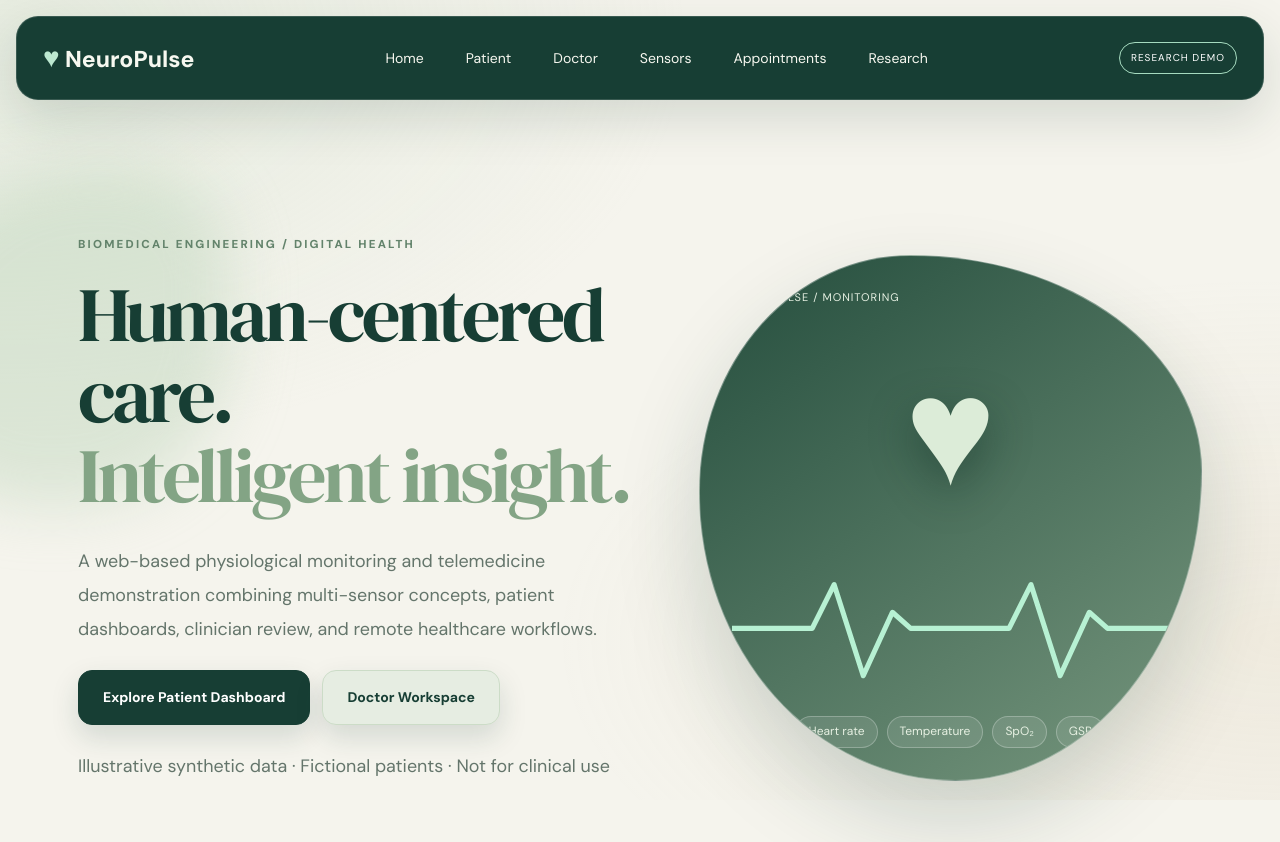
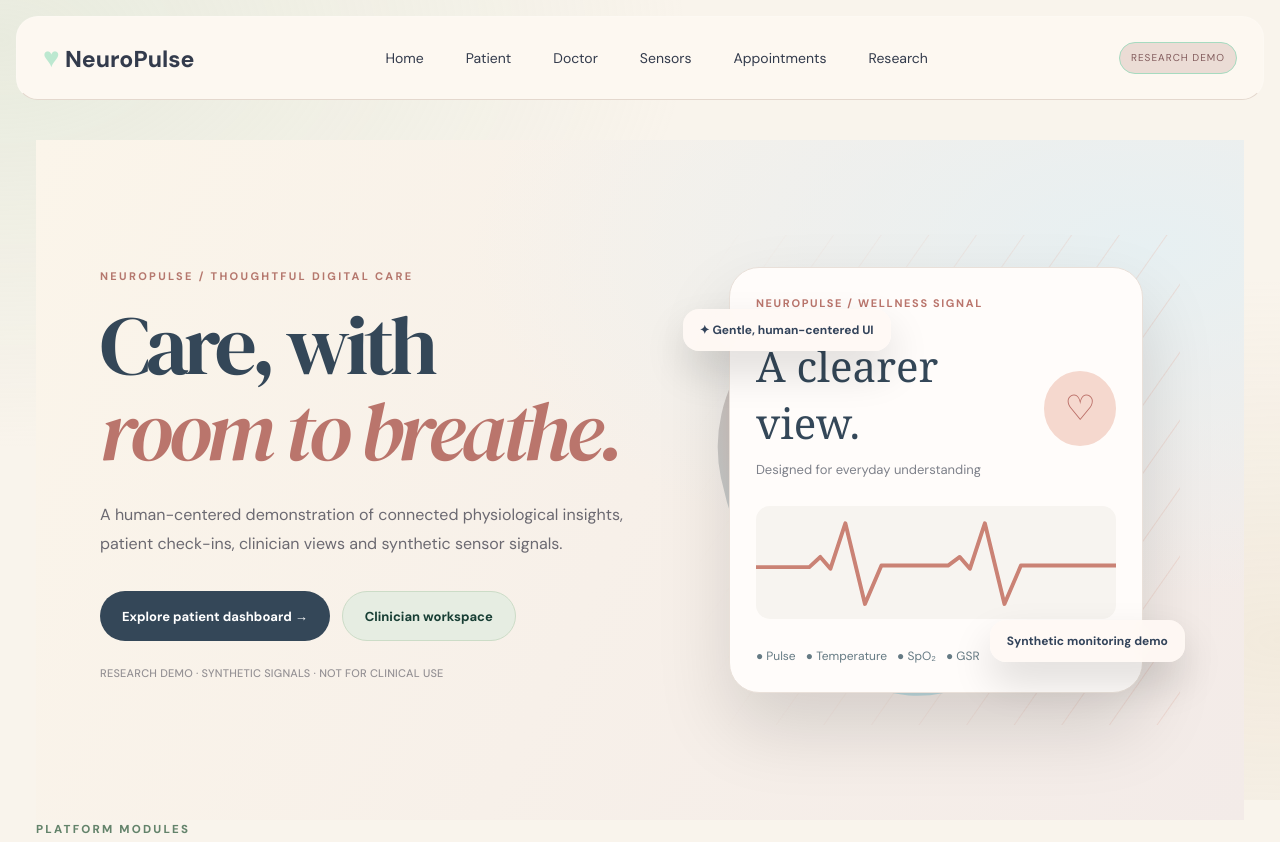
Before and after one commit to Sejuti-Dhali/NeuroPulse, a plain HTML site: page index.html in a window 1280 px wide. Shown: the top 842 px of the page. Drawn offline with Linux system fonts and the light colour scheme.

Commit message:
Introduce distinct editorial nature-inspired interfaces

```diff
--- a/index.html
+++ b/index.html
@@ -9,8 +9,9 @@
 <script src="app.js" defer></script>
 
 <link rel="stylesheet" href="biophilic-premium.css?v=20261121-final">
+<link rel="stylesheet" href="nature-redesign.css?v=5">
 </head>
-<body>
+<body class="bio3-neuro">
 <header class="topbar">
   <a class="logo" href="#home"><span class="logo-mark">♥</span> NeuroPulse</a>
   <nav aria-label="Main navigation">
@@ -26,6 +27,95 @@
 
 <main>
 <section id="home" class="page">
+<!-- NATURE-V5 START -->
+<div class="nature-stage neuro-stage">
+  <div class="copy">
+    <div class="micro">
+      NeuroPulse / thoughtful digital care
+    </div>
+
+    <h1>
+      Care, with<br>
+      <em>room to breathe.</em>
+    </h1>
+
+    <p>
+      A human-centered demonstration of connected
+      physiological insights, patient check-ins,
+      clinician views and synthetic sensor signals.
+    </p>
+
+    <div class="actions">
+      <a class="action" href="#patient">
+        Explore patient dashboard &rarr;
+      </a>
+
+      <a class="action secondary" href="#doctor">
+        Clinician workspace
+      </a>
+    </div>
+
+    <p class="small-note">
+      RESEARCH DEMO · SYNTHETIC SIGNALS · NOT FOR CLINICAL USE
+    </p>
+  </div>
+
+  <div class="scene">
+    <div class="lines"></div>
+
+    <div class="scene-card">
+      <div style="font-size:11px;letter-spacing:.15em;color:#BA756C;font-weight:700">
+        NEUROPULSE / WELLNESS SIGNAL
+      </div>
+
+      <div style="display:flex;align-items:center;justify-content:space-between;margin:25px 0">
+        <div>
+          <div style="font:400 42px Georgia,serif;color:#344758">
+            A clearer view.
+          </div>
+
+          <div style="color:#7E818A;font-size:13px;margin-top:8px">
+            Designed for everyday understanding
+          </div>
+        </div>
+
+        <div style="width:75px;height:75px;border-radius:50%;background:#F5D8CE;display:grid;place-items:center;font-size:35px;color:#B96C65">
+          &#9825;
+        </div>
+      </div>
+
+      <svg viewBox="0 0 460 145"
+           aria-label="Illustrative heart rate signal"
+           role="img"
+           style="width:100%;background:#F7F4F0;border-radius:14px">
+
+        <path
+          d="M0 78H68L82 65L95 80L114 22L139 125L160 76H245L260 65L273 80L292 22L317 125L338 76H460"
+          fill="none"
+          stroke="#CA8275"
+          stroke-width="5"
+          stroke-linecap="round"
+          stroke-linejoin="round"/>
+      </svg>
+
+      <div style="display:flex;gap:10px;flex-wrap:wrap;margin-top:19px;color:#657A83;font-size:12px">
+        <span>● Pulse</span>
+        <span>● Temperature</span>
+        <span>● SpO₂</span>
+        <span>● GSR</span>
+      </div>
+    </div>
+
+    <span class="float-label top-label">
+      ✦ Gentle, human-centered UI
+    </span>
+
+    <span class="float-label bottom-label">
+      Synthetic monitoring demo
+    </span>
+  </div>
+</div>
+<!-- NATURE-V5 END -->
   <div class="hero">
     <div>
       <div class="eyebrow">BIOMEDICAL ENGINEERING / DIGITAL HEALTH</div>
--- /dev/null
+++ b/nature-redesign.css
@@ -0,0 +1,419 @@
+@import url('https://fonts.googleapis.com/css2?family=DM+Sans:wght@400;500;600;700&family=DM+Serif+Display:ital@0;1&display=swap');
+
+* {
+  box-sizing: border-box;
+}
+
+html {
+  scroll-behavior: smooth;
+  scroll-padding-top: 90px;
+}
+
+body {
+  margin: 0 !important;
+  font-family: 'DM Sans', sans-serif !important;
+  -webkit-font-smoothing: antialiased;
+}
+
+h1, h2 {
+  font-family: 'DM Serif Display', Georgia, serif !important;
+  font-weight: 400 !important;
+  letter-spacing: -.055em !important;
+}
+
+.nature-stage {
+  position: relative;
+  isolation: isolate;
+  overflow: hidden;
+  min-height: 680px;
+  margin: auto;
+  padding: clamp(44px,6vw,92px) clamp(20px,5vw,70px);
+  display: grid;
+  grid-template-columns: 1.04fr .96fr;
+  align-items: center;
+  gap: clamp(30px,5vw,90px);
+}
+
+.nature-stage * {
+  box-sizing: border-box;
+}
+
+.nature-stage .micro {
+  font: 700 11px 'DM Sans', sans-serif;
+  letter-spacing: .21em;
+  text-transform: uppercase;
+}
+
+.nature-stage h1 {
+  font-size: clamp(3.5rem,6.5vw,7.3rem) !important;
+  line-height: 1.025 !important;
+  margin: 20px 0 26px !important;
+}
+
+.nature-stage h1 em {
+  font-weight: 400;
+}
+
+.nature-stage p {
+  font-size: clamp(1rem,1.25vw,1.13rem);
+  line-height: 1.85;
+  max-width: 560px;
+}
+
+.nature-stage .actions {
+  display: flex;
+  flex-wrap: wrap;
+  gap: 12px;
+  margin-top: 32px;
+}
+
+.nature-stage .action {
+  display: inline-flex;
+  align-items: center;
+  justify-content: center;
+  min-height: 50px;
+  padding: 13px 22px;
+  border-radius: 100px;
+  font: 700 13px 'DM Sans',sans-serif;
+  text-decoration: none;
+  transition: transform .3s, box-shadow .3s;
+}
+
+.nature-stage .action:hover {
+  transform: translateY(-4px);
+  box-shadow: 0 13px 30px #0002;
+}
+
+.nature-stage .action.secondary {
+  background: transparent;
+  border: 1px solid currentColor;
+}
+
+.nature-stage .small-note {
+  font: 500 11px 'DM Sans',sans-serif;
+  opacity: .7;
+  margin-top: 25px;
+  letter-spacing: .02em;
+}
+
+.nature-stage .scene {
+  position: relative;
+  min-height: 490px;
+  display: flex;
+  align-items: center;
+  justify-content: center;
+}
+
+.nature-stage .scene:before {
+  content: '';
+  position: absolute;
+  inset: 7%;
+  border-radius: 44% 56% 59% 41% / 39% 46% 54% 61%;
+  transform: rotate(-12deg);
+}
+
+.nature-stage .scene-card {
+  position: relative;
+  z-index: 2;
+  width: 85%;
+  max-width: 480px;
+  border-radius: 30px;
+  box-shadow: 0 35px 75px #0002;
+  overflow: hidden;
+}
+
+.nature-stage .scene-card img {
+  display: block;
+  width: 100%;
+  height: auto;
+  object-fit: contain;
+}
+
+.nature-stage .float-label {
+  position: absolute;
+  z-index: 3;
+  padding: 13px 17px;
+  border-radius: 16px;
+  font: 700 12px 'DM Sans',sans-serif;
+  box-shadow: 0 20px 40px #0002;
+  backdrop-filter: blur(14px);
+}
+
+.nature-stage .top-label {
+  top: 15%;
+  left: -2%;
+}
+
+.nature-stage .bottom-label {
+  bottom: 13%;
+  right: -1%;
+}
+
+.nature-stage .lines {
+  position: absolute;
+  inset: 0;
+  pointer-events: none;
+  opacity: .4;
+  background: repeating-linear-gradient(
+    125deg,
+    transparent 0,
+    transparent 37px,
+    currentColor 38px,
+    transparent 39px
+  );
+  mask-image: linear-gradient(to right,transparent,black);
+}
+
+.nature-stage .visual-note {
+  font: 500 11px/1.5 'DM Sans',sans-serif;
+  max-width: 260px;
+  text-align: center;
+  margin: 12px auto;
+}
+
+.nature-stage a:focus-visible {
+  outline: 3px solid #CF9558;
+  outline-offset: 4px;
+}
+
+/* Content panels */
+
+body .feature,
+body .card,
+body .metric,
+body .panel {
+  border-radius: 22px !important;
+  box-shadow: 0 14px 42px #242c2910 !important;
+  transition: transform .35s, box-shadow .35s !important;
+}
+
+body .feature:hover,
+body .card:hover {
+  transform: translateY(-5px);
+  box-shadow: 0 24px 55px #242c2920 !important;
+}
+
+body .feature-grid,
+body .cards,
+body .grid {
+  gap: 18px !important;
+}
+
+body .topbar,
+body .site-nav,
+body > nav {
+  position: relative;
+  z-index: 20;
+}
+
+body .topbar a,
+body .site-nav a,
+body > nav a {
+  transition: opacity .25s;
+}
+
+body .topbar a:hover,
+body .site-nav a:hover,
+body > nav a:hover {
+  opacity: .75;
+}
+
+@media(max-width:900px) {
+  .nature-stage {
+    grid-template-columns: 1fr;
+    min-height: unset;
+    padding: 55px 22px 70px;
+  }
+
+  .nature-stage .scene {
+    min-height: 380px;
+  }
+
+  .nature-stage .scene-card {
+    max-width: 490px;
+  }
+
+  .nature-stage h1 {
+    font-size: clamp(3rem,9vw,5rem) !important;
+  }
+}
+
+@media(max-width:600px) {
+  .nature-stage {
+    padding: 45px 18px 65px;
+  }
+
+  .nature-stage .scene {
+    min-height: 310px;
+  }
+
+  .nature-stage .top-label {
+    left: 0;
+  }
+
+  .nature-stage .bottom-label {
+    right: 0;
+  }
+
+  .nature-stage .float-label {
+    font-size: 10px;
+  }
+
+  .nature-stage .scene-card {
+    width: 90%;
+  }
+
+  body .topbar,
+  body .site-nav,
+  body > nav {
+    width: 100% !important;
+    margin: 0 !important;
+    border-radius: 0 !important;
+    flex-wrap: wrap !important;
+  }
+
+  body .topbar nav,
+  body .site-links {
+    display: flex !important;
+    gap: 8px !important;
+    flex-wrap: wrap !important;
+  }
+}
+
+@media(prefers-reduced-motion:reduce) {
+  html {
+    scroll-behavior: auto;
+  }
+
+  .nature-stage * {
+    transition: none !important;
+    animation: none !important;
+  }
+}body.bio3-neuro {
+  background: #F9F4EC !important;
+  color: #2E3541 !important;
+}
+
+body.bio3-neuro .topbar {
+  background: #FDF8F1 !important;
+  border-bottom: 1px solid #E4D8CE !important;
+  box-shadow: none !important;
+  color: #353849 !important;
+}
+
+body.bio3-neuro .topbar a,
+body.bio3-neuro .topbar strong {
+  color: #333B4C !important;
+}
+
+body.bio3-neuro .demo-label {
+  background: #EBDCD5 !important;
+  color: #835C5D !important;
+}
+
+body.bio3-neuro .nature-stage {
+  background:
+    radial-gradient(
+      ellipse at 92% 16%,
+      #E7F0F2,
+      transparent 43%
+    ),
+    linear-gradient(115deg,#FBF5EA,#F3EBE8);
+  max-width: 1500px;
+}
+
+body.bio3-neuro .nature-stage h1 {
+  color: #313B4B !important;
+}
+
+body.bio3-neuro .nature-stage h1 em {
+  color: #BA756C !important;
+}
+
+body.bio3-neuro .nature-stage p {
+  color: #6B6971 !important;
+}
+
+body.bio3-neuro .nature-stage .micro {
+  color: #B5776D;
+}
+
+body.bio3-neuro .nature-stage .action {
+  background: #344758;
+  color: white;
+}
+
+body.bio3-neuro .nature-stage .action.secondary {
+  color: #344758;
+  background: transparent;
+}
+
+body.bio3-neuro .nature-stage .scene:before {
+  background:
+    radial-gradient(
+      circle at 40% 30%,
+      #EBAD9B,
+      #B7D8DF 68%,
+      #DDE8E3
+    );
+}
+
+body.bio3-neuro .nature-stage .scene-card {
+  background: #FFFCFA;
+  border: 1px solid #E9E0D9;
+  padding: 26px;
+}
+
+body.bio3-neuro .nature-stage .float-label {
+  background: #FFF9F5EC;
+  color: #32435A;
+}
+
+body.bio3-neuro .nature-stage .lines {
+  color: #E8BFB3;
+}
+
+body.bio3-neuro #home > .hero {
+  display: none !important;
+}
+
+body.bio3-neuro .feature {
+  background: #FFFDF9 !important;
+  border: 1px solid #EADFD9 !important;
+}
+
+body.bio3-neuro .feature-icon {
+  background: #F3E1DB !important;
+  color: #A46C62 !important;
+}
+
+body.bio3-neuro .page:not(#home) {
+  background: #F9F4EC !important;
+}
+
+body.bio3-neuro .panel,
+body.bio3-neuro .metric {
+  background: #FFFCF8 !important;
+  border-color: #E8DCD4 !important;
+}
+
+body.bio3-neuro .page h1,
+body.bio3-neuro .page h2 {
+  color: #344758 !important;
+}
+
+body.bio3-neuro .btn {
+  background: #344758 !important;
+  color: white !important;
+  border-radius: 12px !important;
+}
+
+body.bio3-neuro .btn-outline {
+  background: #FFF7F1 !important;
+  color: #344758 !important;
+}
+
+body.bio3-neuro footer {
+  background: #344758 !important;
+  color: #F7F0E8 !important;
+}
```
